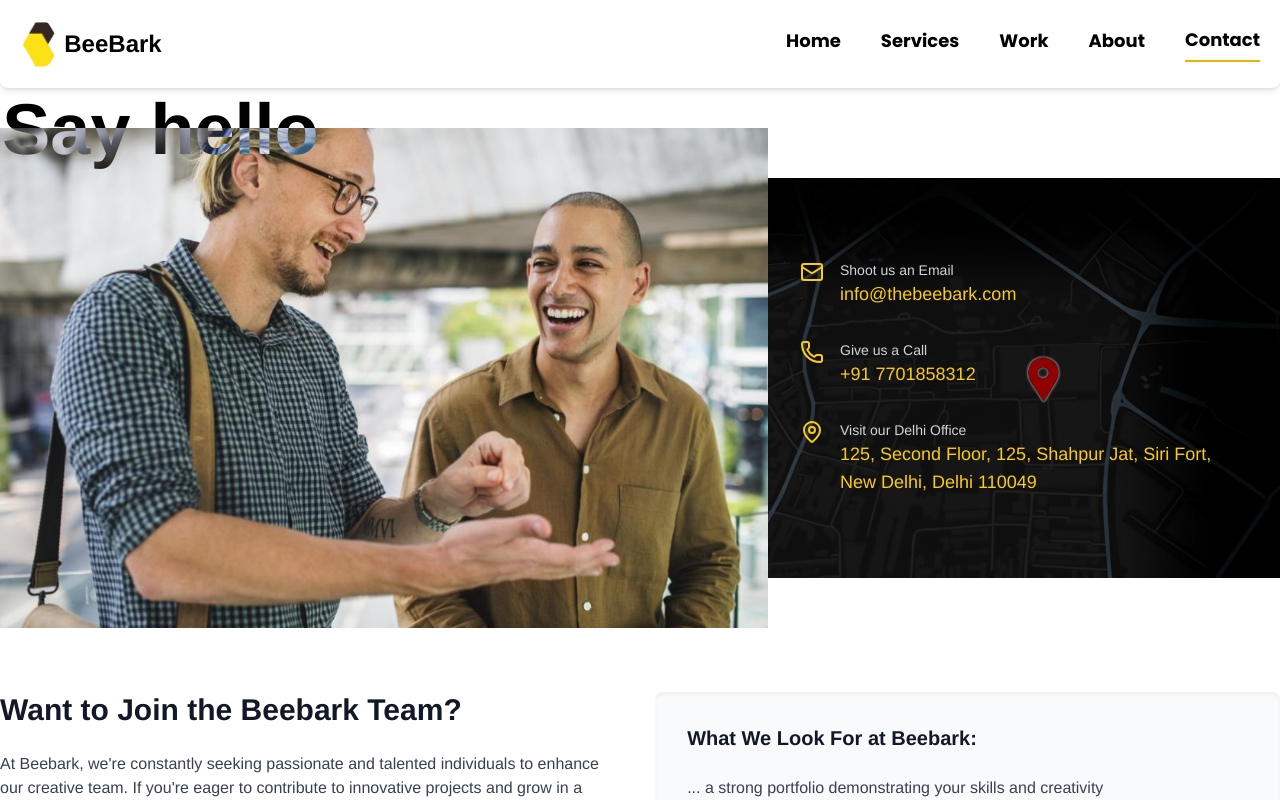
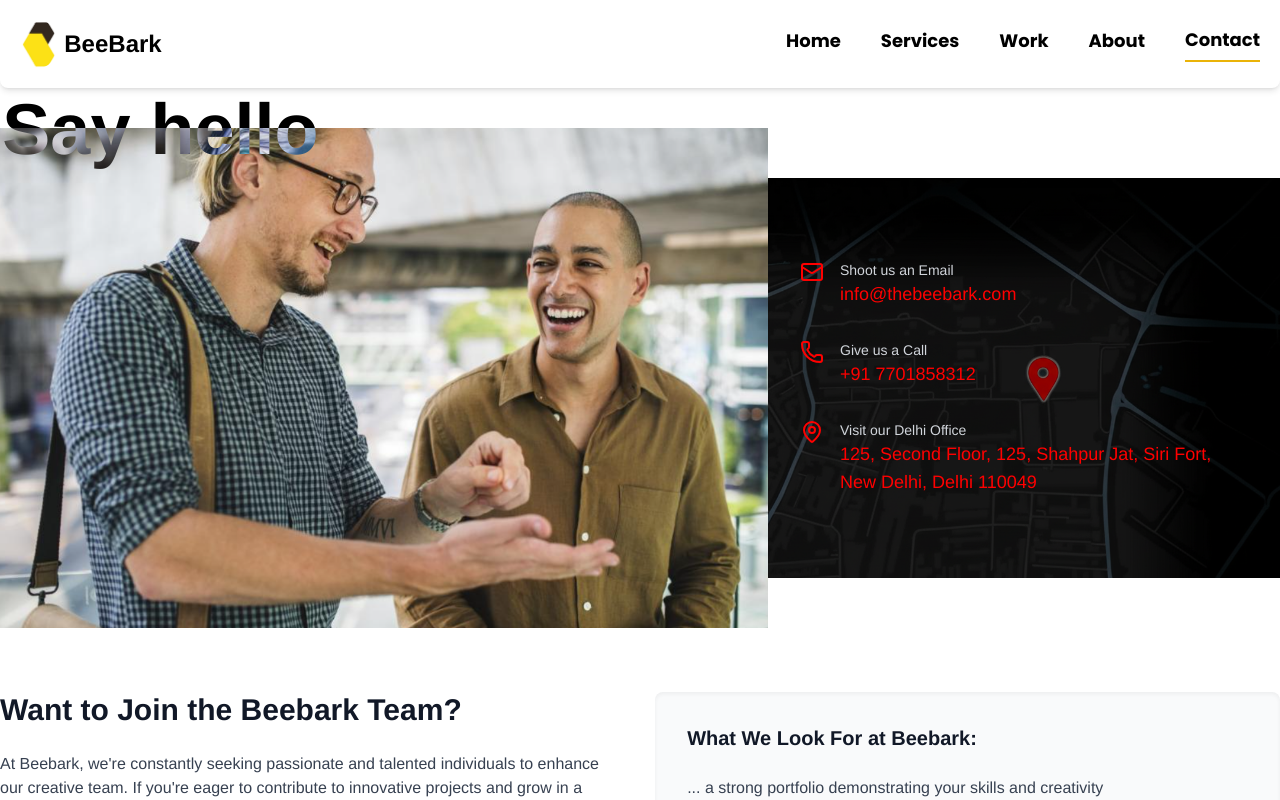
Before and after one commit to gaurank11/beebark, a React (Vite) app: page /contact in a window 1280 px wide. Shown: the top 800 px of the page. Built offline with nearby package versions, Linux system fonts and the light colour scheme; a small style sheet from the web is missing.

Commit message:
Update contact1.jsx

```diff
--- a/src/components/contact1.jsx
+++ b/src/components/contact1.jsx
@@ -56,34 +56,34 @@ const Contact1 = () => {
             {/* Email */}
             <div className="flex items-start">
               <div className="flex-shrink-0 mr-4">
-                <Mail className="w-6 h-6 text-yellow-400" />
+                <Mail className="w-6 h-6 text-[#FF0000]" />
               </div>
               <div>
                 <p className="text-gray-300 text-sm">Shoot us an Email</p>
-                <a href="mailto:info@thebeebark.com" className="text-yellow-400 text-lg font-medium hover:underline">info@thebeebark.com</a>
+                <a href="mailto:info@thebeebark.com" className="text-[#FF0000] text-lg font-medium hover:underline">info@thebeebark.com</a>
               </div>
             </div>
 
             {/* Phone */}
             <div className="flex items-start">
               <div className="flex-shrink-0 mr-4">
-                  <Phone className="w-6 h-6 text-yellow-400" />
+                  <Phone className="w-6 h-6 text-[#FF0000]" />
               </div>
               <div>
                 <p className="text-gray-300 text-sm">Give us a Call</p>
-                <a href="tel:+917701858312" className="text-yellow-400 text-lg font-medium hover:underline">+91 7701858312</a>
+                <a href="tel:+917701858312" className="text-[#FF0000] text-lg font-medium hover:underline">+91 7701858312</a>
               </div>
             </div>
 
             {/* Address */}
             <div className="flex items-start">
               <div className="flex-shrink-0 mr-4">
-                <MapPin className="w-6 h-6 text-yellow-400" />
+                <MapPin className="w-6 h-6 text-[#FF0000]" />
 
               </div>
               <div>
                 <p className="text-gray-300 text-sm">Visit our Delhi Office</p>
-                <p className="text-yellow-400 text-lg font-medium">125, Second Floor, 125, Shahpur Jat, Siri Fort, New Delhi, Delhi 110049</p>
+                <p className="text-[#FF0000] text-lg font-medium">125, Second Floor, 125, Shahpur Jat, Siri Fort, New Delhi, Delhi 110049</p>
               </div>
             </div>
           </div>
```
